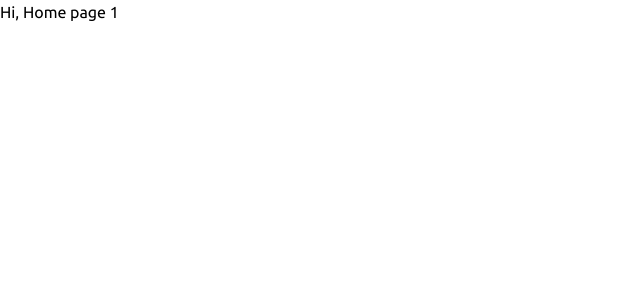
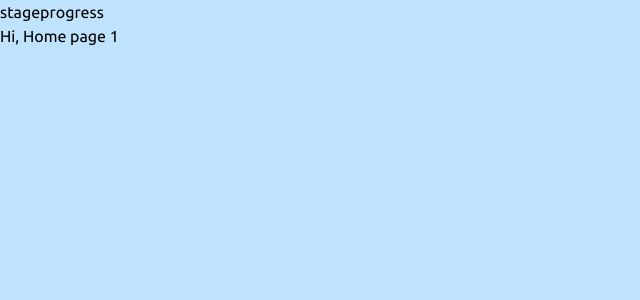
Before and after one commit to sodiqsanusi/multi-step-form, a Next.js app: page / in a window 1280 px wide. Shown: the top 300 px of the page, without its empty margins (0-640 px from the left). Built offline with nearby package versions, Linux system fonts and the light colour scheme.

Commit message:
Created a default layout for the app

```diff
--- /dev/null
+++ b/components/layout/layout.js
@@ -0,0 +1,13 @@
+import StageProgress from '../stageProgress/stageProgress';
+import styles from './layout.module.css';
+
+const Layout = ({children}) => {
+  return (
+    <div className={styles.container}>
+      <StageProgress />
+      {children}
+    </div>
+  );
+}
+
+export default Layout;
--- /dev/null
+++ b/components/layout/layout.module.css
@@ -0,0 +1,7 @@
+.container{
+  display: flex;
+  flex-direction: column;
+  position: relative;
+  background-color: var(--lightBlue);
+  min-height: 100vh;
+}
--- /dev/null
+++ b/components/stageProgress/stageProgress.js
@@ -0,0 +1,11 @@
+import styles from './stageProgress.module.css';
+
+const StageProgress = () => {
+  return (
+    <section className={styles.container}>
+      stageprogress
+    </section>
+  );
+}
+
+export default StageProgress;
--- a/pages/_app.js
+++ b/pages/_app.js
@@ -2,6 +2,7 @@ import '../styles/globals.css';
 import Head from 'next/head';
 import { Ubuntu } from '@next/font/google'
 import { GlobalProvider } from '../globalContext';
+import Layout from '../components/layout/layout';
 
 const ubuntu = Ubuntu({
   weight: ['400', '500', '700'],
@@ -16,7 +17,9 @@ function MyApp({ Component, pageProps }) {
           <meta name='author' content='Sodiq Sanusi'/>
           <meta name='description' content='A multistep form, designs gotten from frontend mentors and implemented directly'/>
         </Head>
-        <Component {...pageProps} />
+        <Layout>
+          <Component {...pageProps} />
+        </Layout>
       </div>
     </GlobalProvider>
   )
```
Also changed, not shown: components/stageProgress/stageProgress.module.css (added).
